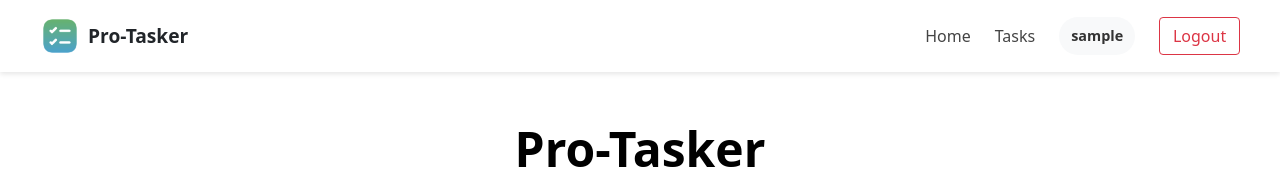
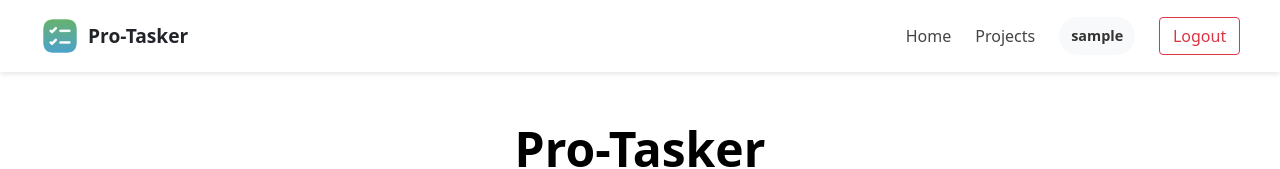
Before and after one commit to structbase/Pro-Tasker-Frontend, a React (Vite) app: page / in a window 1280 px wide. Shown: the top 169 px of the page. Built offline with nearby package versions, Linux system fonts and the light colour scheme; sample sign-in values are in the browser's storage; a web font is replaced by a local one.

Commit message:
Update Header.tsx

```diff
--- a/src/components/Header/Header.tsx
+++ b/src/components/Header/Header.tsx
@@ -33,7 +33,7 @@
 
                         {user && (
                             <li>
-                                <Link to="/tasks">Tasks</Link>
+                                <Link to="/projects">Projects</Link>
                             </li>
                         )}
                     </ul>
```
